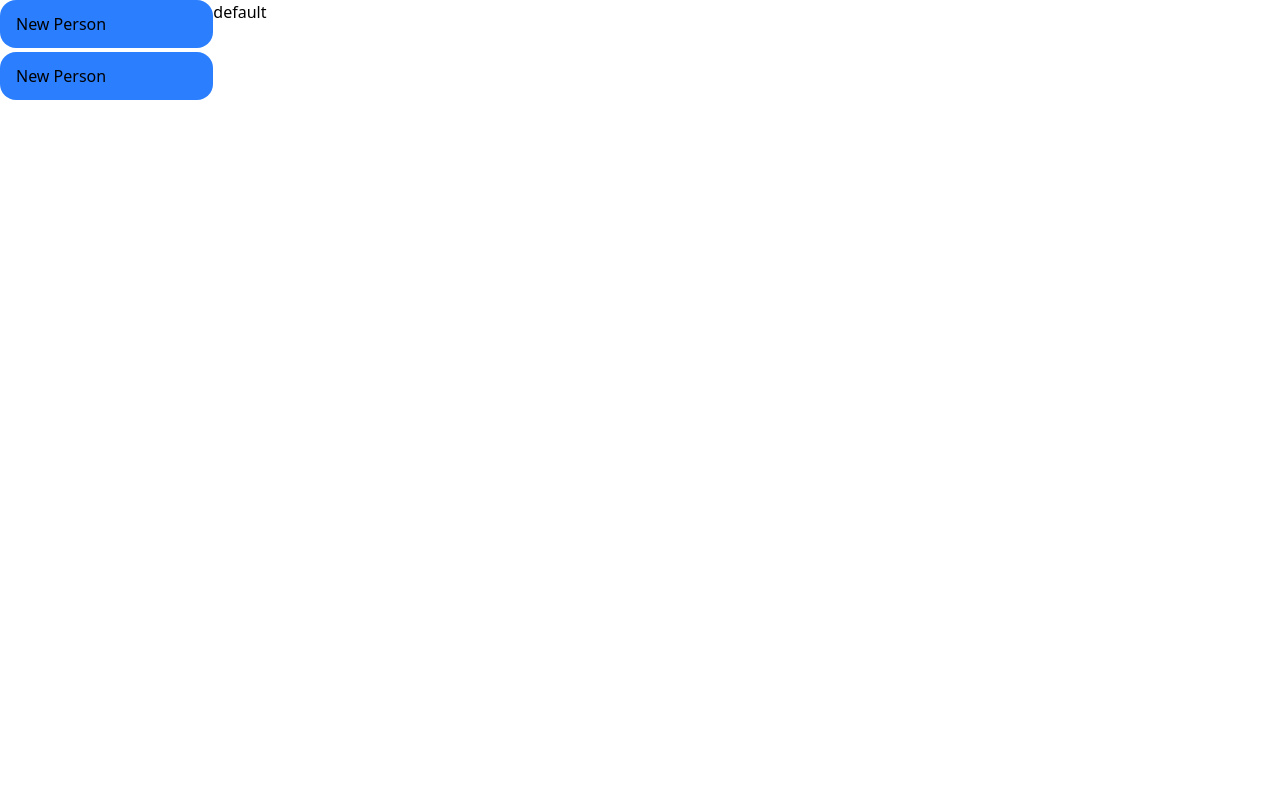
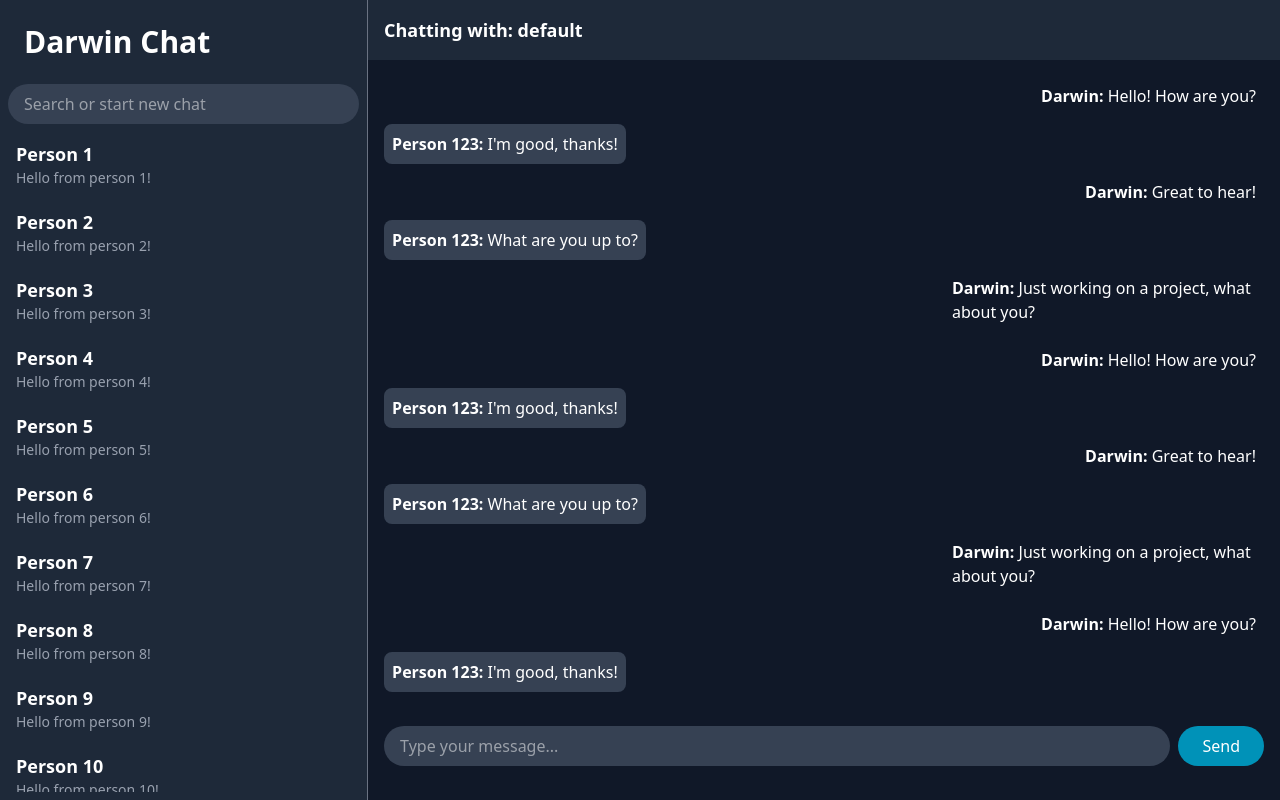
Before and after one commit to koiraladarwin/chatapp, a React (Vite) app in the folder frontend/: page /chat in a window 1280 px wide. Built offline with nearby package versions, Linux system fonts and the light colour scheme.

Commit message:
made it look decent

```diff
--- a/frontend/src/features/chat/components/ChatItem.tsx
+++ b/frontend/src/features/chat/components/ChatItem.tsx
@@ -4,10 +4,13 @@ interface ChatItemProps {
 }
 
 
-export default function ChatItem({ name }: ChatItemProps) {
+export default function ChatItem({ name,lastMessage }: ChatItemProps) {
   return (
-    <div className="px-4 py-3 mx-2 my-1 rounded-2xl bg-blue-500 cursor-pointer">
-      <div className=" text-base font-medium truncate">{name}</div>
-    </div>
+      <div className="flex flex-col">
+        <div className="flex justify-between items-center">
+          <span className="text-white text-lg font-semibold">{name}</span>
+        </div>
+        <span className="text-gray-400 text-sm">{lastMessage}</span>
+      </div>
   );
 }
--- a/frontend/src/features/chat/components/ChatList.tsx
+++ b/frontend/src/features/chat/components/ChatList.tsx
@@ -1,22 +1,50 @@
+import { useState } from "react";
 import { Person } from "../models/chatModels";
 import ChatItem from "./ChatItem";
 
 interface ChatListProps {
   persons: Person[];
-  onSelectPerson: (id: string) => void;
+  setChatRoomID: (id: string) => void;
 }
 
-export default function ChatList({ persons, onSelectPerson }: ChatListProps) {
+export default function ChatList({ persons, setChatRoomID }: ChatListProps) {
+  const [searchQuery, setSearchQuery] = useState('');
+
+  const filteredPersons = persons.filter(person =>
+    person.name.toLowerCase().includes(searchQuery.toLowerCase())
+  );
+
   return (
-    <div className="flex-1/6 flex flex-col gap-1">
-      {persons.map((person) => (
-        <div key={person.id} onClick={() => onSelectPerson(person.id)}>
-          <ChatItem
-            name={person.name}
-            lastMessage={person.lastMessage}
-          />
-        </div>
-      ))}
+    <div className="flex-4/12 flex flex-col bg-gray-800 p-2 gap-2 max-h-screen">
+
+      <div className="p-4 bg-gray-800 text-white text-3xl font-bold ">
+        Darwin Chat
+      </div>
+
+      {/* Search Bar */}
+      <div className="mb-4">
+        <input
+          type="text"
+          placeholder="Search or start new chat"
+          value={searchQuery}
+          onChange={(e) => setSearchQuery(e.target.value)}
+          className="w-full px-4 py-2 rounded-full bg-gray-700 text-white focus:outline-none focus:ring-2 focus:ring-cyan-500"
+        />
+      </div>
+
+      {/* Persons List */}
+      <div className="flex flex-col gap-1 overflow-y-auto pr-2" style={{ height: 'calc(100vh - 10px)' }}>
+        {filteredPersons.map((person) => (
+          <div
+            key={person.id}
+            onClick={() => setChatRoomID(person.id)}
+            className="hover:bg-gray-700 cursor-pointer p-2 rounded-lg"
+          >
+            <ChatItem name={person.name} lastMessage={person.lastMessage} />
+
+          </div>
+        ))}
+      </div>
     </div>
   );
 }
--- a/frontend/src/features/chat/components/ChatScreen.tsx
+++ b/frontend/src/features/chat/components/ChatScreen.tsx
@@ -1,11 +1,117 @@
+
+import { useState, useEffect } from "react";
+
 interface MainChatScreenProps {
   chatRoomId: string;
 }
 
+interface Message {
+  id: number;
+  sender: string;
+  text: string;
+  isUser: boolean;
+}
+
 export default function MainChatScreen({ chatRoomId }: MainChatScreenProps) {
+  const [messages, setMessages] = useState<Message[]>([]);
+  const [inputMessage, setInputMessage] = useState('');
+
+  useEffect(() => {
+    const fakeMessages = [
+      { id: 1, sender: 'Darwin', text: 'Hello! How are you?', isUser: true },
+      { id: 2, sender: 'Person 123', text: 'I\'m good, thanks!', isUser: false },
+      { id: 3, sender: 'Darwin', text: 'Great to hear!', isUser: true },
+      { id: 4, sender: 'Person 123', text: 'What are you up to?', isUser: false },
+      { id: 5, sender: 'Darwin', text: 'Just working on a project, what about you?', isUser: true },
+      { id: 6, sender: 'Darwin', text: 'Hello! How are you?', isUser: true },
+      { id: 7, sender: 'Person 123', text: 'I\'m good, thanks!', isUser: false },
+      { id: 3, sender: 'Darwin', text: 'Great to hear!', isUser: true },
+      { id: 4, sender: 'Person 123', text: 'What are you up to?', isUser: false },
+      { id: 5, sender: 'Darwin', text: 'Just working on a project, what about you?', isUser: true },
+      { id: 1, sender: 'Darwin', text: 'Hello! How are you?', isUser: true },
+      { id: 2, sender: 'Person 123', text: 'I\'m good, thanks!', isUser: false },
+      { id: 3, sender: 'Darwin', text: 'Great to hear!', isUser: true },
+      { id: 4, sender: 'Person 123', text: 'What are you up to?', isUser: false },
+      { id: 5, sender: 'Darwin', text: 'Just working on a project, what about you?', isUser: true },
+      { id: 1, sender: 'Darwin', text: 'Hello! How are you?', isUser: true },
+      { id: 2, sender: 'Person 123', text: 'I\'m good, thanks!', isUser: false },
+      { id: 3, sender: 'Darwin', text: 'Great to hear!', isUser: true },
+      { id: 4, sender: 'Person 123', text: 'What are you up to?', isUser: false },
+      { id: 5, sender: 'Darwin', text: 'Just working on a project, what about you?', isUser: true },
+      { id: 1, sender: 'Darwin', text: 'Hello! How are you?', isUser: true },
+      { id: 2, sender: 'Person 123', text: 'I\'m good, thanks!', isUser: false },
+      { id: 3, sender: 'Darwin', text: 'Great to hear!', isUser: true },
+      { id: 4, sender: 'Person 123', text: 'What are you up to?', isUser: false },
+      { id: 5, sender: 'Darwin', text: 'Just working on a project, what about you?', isUser: true },
+      { id: 1, sender: 'Darwin', text: 'Hello! How are you?', isUser: true },
+      { id: 2, sender: 'Person 123', text: 'I\'m good, thanks!', isUser: false },
+      { id: 3, sender: 'Darwin', text: 'Great to hear!', isUser: true },
+      { id: 4, sender: 'Person 123', text: 'What are you up to?', isUser: false },
+      { id: 5, sender: 'Darwin', text: 'Just working on a project, what about you?', isUser: true },
+    ];
+
+    setMessages(fakeMessages);
+  }, []);
+
+  const sendMessage = () => {
+
+    //this should be send to api and update it only after recieving it back from websockets
+    if (inputMessage.trim() !== '') {
+      const newMessage: Message = {
+        id: messages.length + 1,
+        sender: 'Darwin',
+        text: inputMessage,
+        isUser: true
+      };
+      setMessages(prev => [...prev, newMessage]);
+      setInputMessage('');
+    }
+  };
+
   return (
-    <div className="flex-5/6">
-      {chatRoomId}
+    <div className="flex-10/12 flex flex-col bg-gray-900 max-h-screen">
+
+      {/* Header */}
+      <div className="p-4 bg-gray-800 text-white text-lg font-semibold">
+        Chatting with: {chatRoomId}
+      </div>
+
+      {/* Messages List */}
+      <div className="flex-1 overflow-y-auto p-4 flex flex-col gap-2 max-h-[calc(100vh-150px)]">
+        {messages.map((message) => (
+          <div
+            key={message.id}
+            className={`flex ${message.isUser ? 'justify-end' : 'justify-start'}`}
+          >
+            <div
+              className={`bg-${message.isUser ? 'cyan' : 'gray'}-700 text-white p-2 rounded-lg max-w-xs`}
+            >
+              <strong>{message.sender}: </strong>{message.text}
+            </div>
+          </div>
+        ))}
+      </div>
+
+      {/* Message Input */}
+      <div className="p-4 flex gap-2">
+        <input
+          type="text"
+          placeholder="Type your message..."
+          value={inputMessage}
+          onChange={(e) => setInputMessage(e.target.value)}
+          className="flex-1 px-4 py-2 rounded-full bg-gray-700 text-white focus:outline-none focus:ring-2 focus:ring-cyan-500"
+          onKeyDown={(e) => {
+            if (e.key === 'Enter') sendMessage();
+          }}
+        />
+        <button
+          onClick={sendMessage}
+          className="bg-cyan-600 hover:bg-cyan-700 text-white px-6 py-2 rounded-full"
+        >
+          Send
+        </button>
+      </div>
+
     </div>
   );
 }
--- a/frontend/src/features/chat/pages/Chat.tsx
+++ b/frontend/src/features/chat/pages/Chat.tsx
@@ -8,25 +8,26 @@ export default function Chat() {
   const [persons, setPersons] = useState<Person[]>([]);
 
   useEffect(() => {
-    const newPerson: Person = {
-      id: 'paras',
-      name: 'New Person',
-      lastMessage: 'Hi there!'
-    };
-    const newPerson2: Person = {
-      id: 'darwin',
-      name: 'New Person',
-      lastMessage: 'Hi there!'
-    };
+    // Generate 1000 fake persons
+    const fakePersons: Person[] = [];
 
-    setPersons(prevPersons => [...prevPersons, newPerson]);
-    setPersons(prevPersons => [...prevPersons, newPerson2]);
+    for (let i = 1; i <= 1000; i++) {
+      fakePersons.push({
+        id: `person-${i}`,
+        name: `Person ${i}`,
+        lastMessage: `Hello from person ${i}!`
+      });
+    }
+
+    setPersons(fakePersons);
   }, []);
-
   return (
     <div className="flex">
       {/* Chat List */}
-      <ChatList persons={persons} onSelectPerson={setChatRoomID} />
+      <ChatList persons={persons} setChatRoomID={setChatRoomID} />
+
+      {/* Green Vertical Divider */}
+      <div className="border-l border-gray-500 h-screen"></div> {/* Ensuring proper vertical divider */}
 
       {/* Main Chat Screen */}
       <MainChatScreen chatRoomId={chatRoomId} />
```
